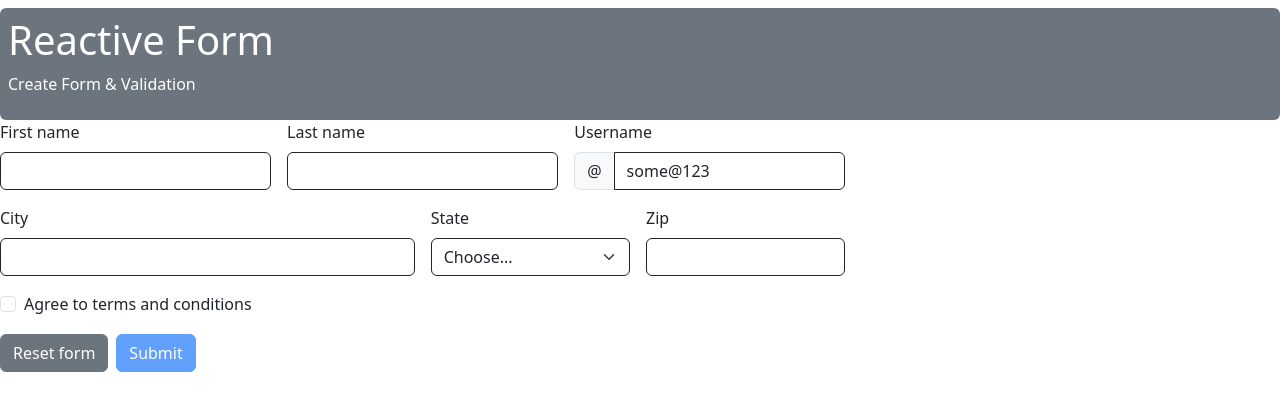
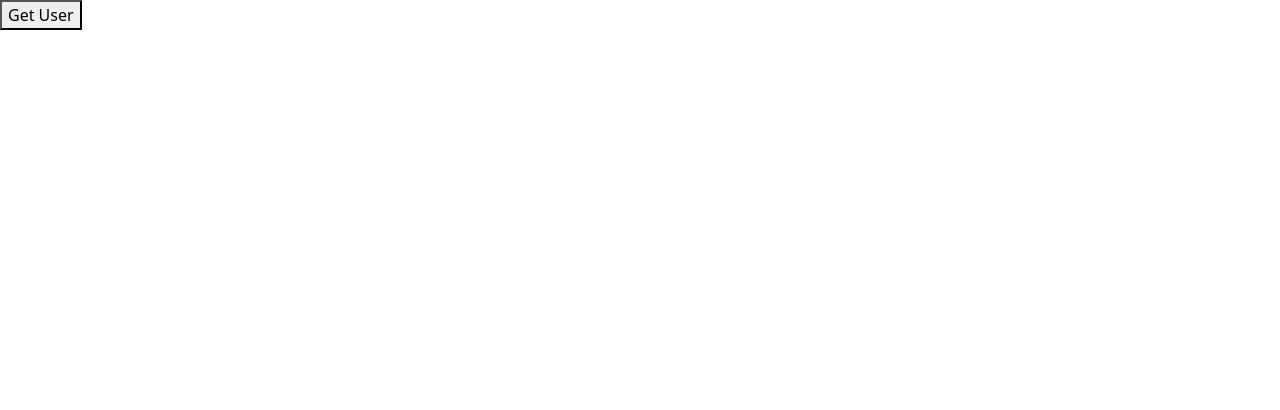
Before and after one commit to Sagnik-code-coder/angular-learning, an Angular app: page / in a window 1280 px wide. Shown: the top 410 px of the page. Built offline with nearby package versions, Linux system fonts and the light colour scheme.

Commit message:
api-connect

```diff
--- /dev/null
+++ b/src/app/Component/get-api-call/get-api-call.component.html
@@ -0,0 +1 @@
+<button (click)="getUser()">Get User</button>
--- /dev/null
+++ b/src/app/Component/get-api-call/get-api-call.component.ts
@@ -0,0 +1,20 @@
+import { HttpClient } from '@angular/common/http';
+import { Component, inject } from '@angular/core';
+
+@Component({
+  selector: 'app-get-api-call',
+  standalone: true,
+  imports: [],
+  templateUrl: './get-api-call.component.html',
+  styleUrl: './get-api-call.component.css'
+})
+export class GetApiCallComponent {
+http = inject(HttpClient);
+getUser()
+{
+  this.http.get('https://jsonplaceholder.typicode.com/todos/1').subscribe((res:any) =>
+  {
+    console.log(res);
+  })
+}
+}
--- a/src/app/app.component.html
+++ b/src/app/app.component.html
@@ -19,5 +19,6 @@
   <router-outlet></router-outlet>
 </div>
 <app-pipe-learn></app-pipe-learn>
-<app-form-learn></app-form-learn> -->
-<app-reactive></app-reactive>
+<app-form-learn></app-form-learn>
+<app-reactive></app-reactive> -->
+<app-get-api-call></app-get-api-call>
--- a/src/app/app.component.ts
+++ b/src/app/app.component.ts
@@ -4,6 +4,7 @@ import { RouterLink, RouterOutlet } from '@angular/router';
 import { PipeLearnComponent } from "./Component/pipe-learn/pipe-learn.component";
 import { FormLearnComponent } from "./Component/form-learn/form-learn.component";
 import { ReactiveComponent } from "./Component/reactive-form/reactive-form.component";
+import { GetApiCallComponent } from "./Component/get-api-call/get-api-call.component";
 //import { AddEmpComponent } from './Component/add-emp/add-emp.component';
 //import { EmpListComponent } from './Component/emp-list/emp-list.component';
 //import { DataBindingComponent } from './Component/data-binding/data-binding.component';
@@ -12,7 +13,7 @@ import { ReactiveComponent } from "./Component/reactive-form/reactive-form.compo
 @Component({
   selector: 'app-root',
   standalone: true,
-  imports: [RouterOutlet, RouterLink, PipeLearnComponent, FormLearnComponent,ReactiveComponent],//AddEmpComponent,EmpListComponent,DataBindingComponent,StructuralDirComponent],
+  imports: [RouterOutlet, RouterLink, PipeLearnComponent, FormLearnComponent, ReactiveComponent, GetApiCallComponent],//AddEmpComponent,EmpListComponent,DataBindingComponent,StructuralDirComponent],
   templateUrl: './app.component.html',
   styleUrl: './app.component.css'
 })
--- a/src/app/app.config.ts
+++ b/src/app/app.config.ts
@@ -2,7 +2,8 @@ import { ApplicationConfig, provideZoneChangeDetection } from '@angular/core';
 import { provideRouter } from '@angular/router';
 
 import { routes } from './app.routes';
+import { provideHttpClient } from '@angular/common/http';
 
 export const appConfig: ApplicationConfig = {
-  providers: [provideZoneChangeDetection({ eventCoalescing: true }), provideRouter(routes)]
+  providers: [provideHttpClient(), provideZoneChangeDetection({ eventCoalescing: true }), provideRouter(routes)]
 };
```
Also changed, not shown: AngularNotes.txt, src/app/Component/get-api-call/get-api-call.component.css (added), 1 other file (tests, documents, lock files or other folders).
